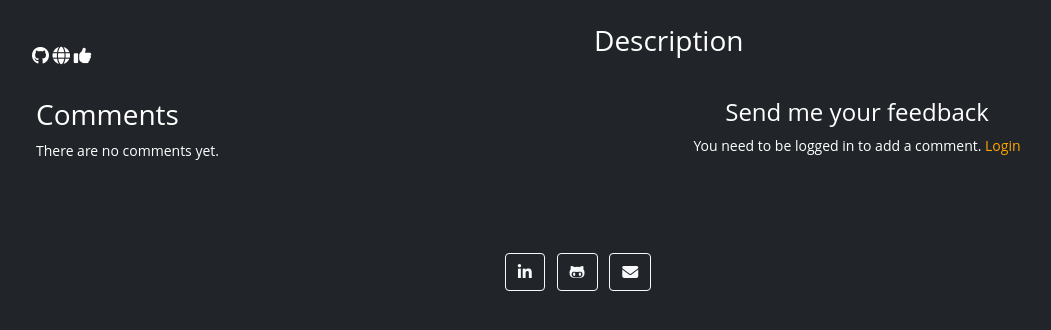
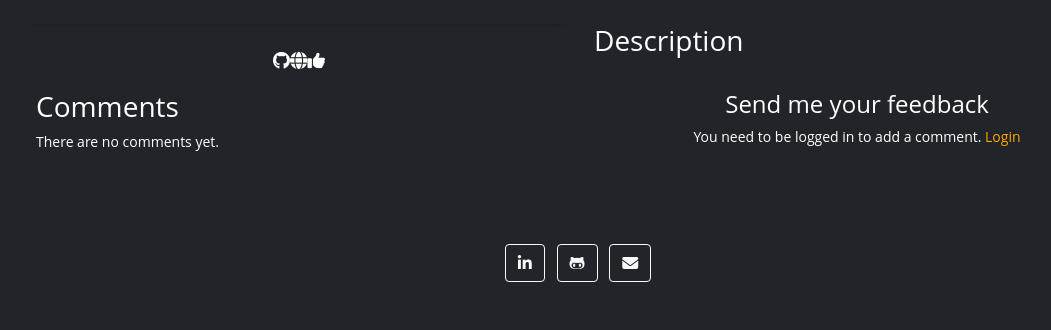
Before and after one commit to ecabanasv/ci-pp4-portfolio, a Django app: template templates/project_detail.html in a window 1280 px wide. Shown: the part 171-501 px from the top of the page, without its empty margins (62-1113 px from the left). Run offline with Django 3.2, Linux system fonts and the light colour scheme; the template is opened without the code that fills it, so the values that code supplies are empty; some libraries are stand-ins or nearby versions; some web fonts are replaced.

Commit message:
Fixed position small buttons

```diff
--- a/templates/project_detail.html
+++ b/templates/project_detail.html
@@ -16,18 +16,7 @@
   <div class="row">
     <h1 class="project-title text-left">{{ project.title }}</h1>
     <div class="col-md-6">
-      <span
-        class="position-absolute end-50 ps-1 pe-1 mt-1 me-3 bg-dark border border-dark"
-      >
-        {% if user.is_superuser %}
-        <a href="{% url 'project_update' project.slug  %}" class="text-warning"
-          ><i class="fa-solid fa-pen-to-square"></i
-        ></a>
-        <a href="{% url 'project_delete' project.slug  %}" class="text-danger"
-          ><i class="fa-solid fa-trash"></i
-        ></a>
-        {% endif %}
-      </span>
+      <div class="card mb-4 shadow-sm bg-dark">
         {% if "placeholder" in project.image_main.url %}
         <img
           class="project-image img-fluid" alt="{{ project.title }}"
@@ -39,7 +28,20 @@
           src=" {{ project.image_main.url }}"
         />
         {% endif %}
-      <p>
+        <span
+          class="position-absolute top-90 end-0 ps-1 pe-1 mt-1 me-1 bg-dark border border-dark"
+        >
+          {% if user.is_superuser %}
+          <a href="{% url 'project_update' project.slug  %}" class="text-warning"
+            ><i class="fa-solid fa-pen-to-square"></i
+          ></a>
+          <a href="{% url 'project_delete' project.slug  %}" class="text-danger"
+            ><i class="fa-solid fa-trash"></i
+          ></a>
+          {% endif %}
+        </span>
+      </div>
+      <div class="d-flex justify-content-center">
           {% if user.is_authenticated %}
           <form
             class="d-inline"
@@ -56,7 +58,7 @@
           href="{{ project.live_url }}"
           target="_blank"
           class="project-icon text-white"
-        ><i class="fa-solid fa-globe fa-lg"></i
+          ><i class="fa-solid fa-globe fa-lg ms-2 me-2"></i
         ></a>
             {% csrf_token %} {% if liked %}
             <button
@@ -95,7 +97,7 @@
           {% endif %}
           <!-- The number of likes goes before the closing strong tag -->
           <span class="text-secondary">{{ project.likes_counter }} </span>
-      </p>
+      </div>
     </div>
 
     <div class="col-md-6 ps-3 pe-3">
```
Lines whose indentation alone changed are shown as unchanged.
